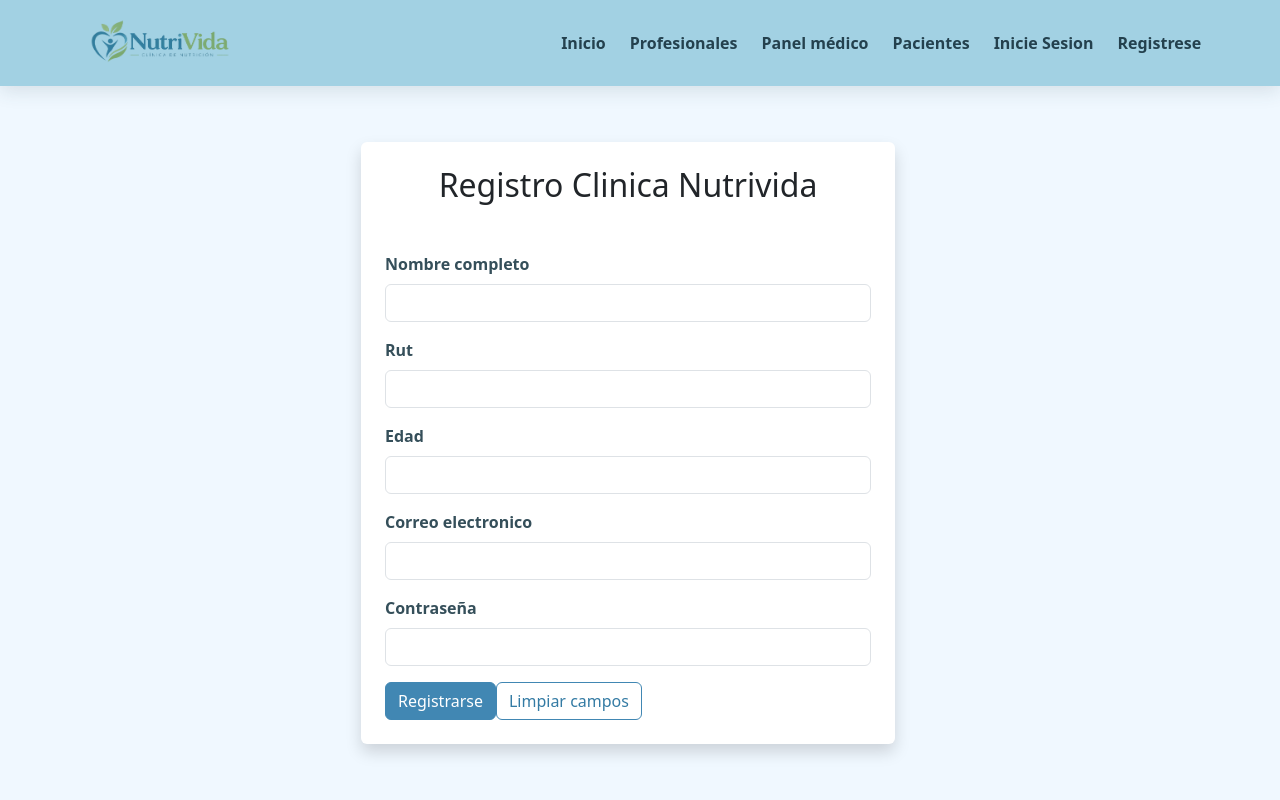
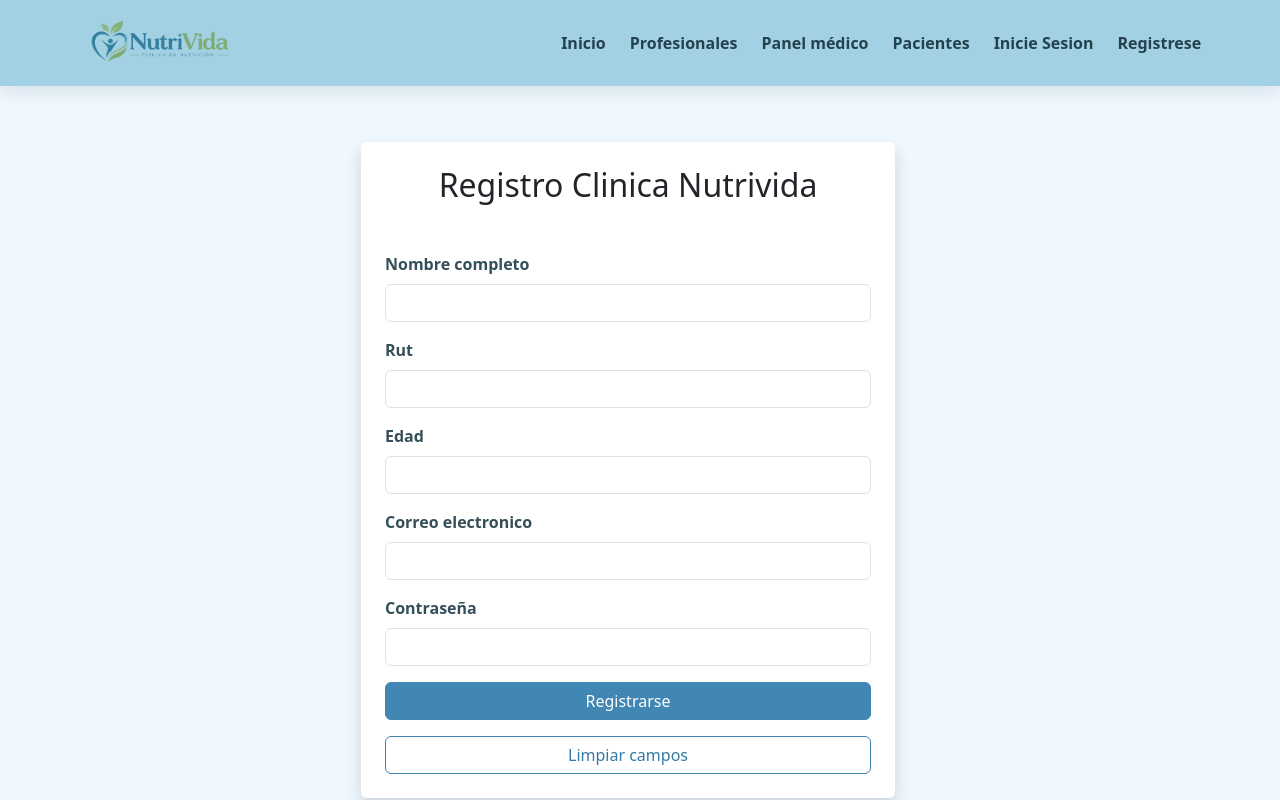
Before and after one commit to jagongora-ai/NutriVidaReact, a React (Vite) app: page /registro in a window 1280 px wide. Shown: the top 800 px of the page. Built offline with nearby package versions, Linux system fonts and the light colour scheme.

Commit message:
Se añade localStorage y useState a formularioLogin

```diff
--- a/src/components/organisms/FormularioRegistroLogin.tsx
+++ b/src/components/organisms/FormularioRegistroLogin.tsx
@@ -1,53 +1,103 @@
+import { useState } from "react"
 import Boton from "../atoms/Boton"
 import BotonSecundario from "../atoms/BotonSecundario"
 import CampoRegistro from "../molecules/CampoRegistro"
+import ValidarRegistro from "../../validaciones/ValidarRegistroLogin"
 
 
 function FormularioRegistroLogin() {
 
+    const manejarDatosRegistro = (e: React.SubmitEvent<HTMLFormElement>) => {
+        e.preventDefault()
+
+
+        const datosFormulario = {
+            nombre,
+            rut,
+            edad: Number(edad),
+            correo,
+            password
+        };
+
+        const esValido = ValidarRegistro(datosFormulario)
+
+        if (!esValido) {
+            return;
+        }
+
+        const usuarioNuevo = {
+            datosFormulario,
+            rol: "Cliente"
+        }
+
+        const usuariosGuardados = localStorage.getItem("usuarios")
+        const listarUsuarios = usuariosGuardados ? JSON.parse(usuariosGuardados) : []
+        listarUsuarios.push(usuarioNuevo)
+
+        localStorage.setItem("usuarios", JSON.stringify(listarUsuarios))
+        alert("Usuario Registrado con exito!!")
+    }
+
+    const [nombre, setNombre] = useState("")
+    const [rut, setRut] = useState("")
+    const [edad, setEdad] = useState("")
+    const [correo, setCorreo] = useState("")
+    const [password, setPassword] = useState("")
+
     return (
 
-        <form className="form-check-label">
+        <form className="form-check-label" onSubmit={manejarDatosRegistro} noValidate>
             <CampoRegistro
                 etiqueta="Nombre completo"
                 tipo="text"
                 nombre="nombre"
+                valor={nombre}
+                alCambiar={setNombre}
+
             />
 
             <CampoRegistro
                 etiqueta="Rut"
                 tipo="text"
                 nombre="Rut"
+                valor={rut}
+                alCambiar={setRut}
             />
 
             <CampoRegistro
                 etiqueta="Edad"
                 tipo="number"
                 nombre="edad"
+                valor={edad}
+                alCambiar={setEdad}
             />
 
             <CampoRegistro
                 etiqueta="Correo electronico"
                 tipo="email"
                 nombre="Correo"
+                valor={correo}
+                alCambiar={setCorreo}
             />
 
             <CampoRegistro
                 etiqueta="Contraseña"
                 tipo="password"
                 nombre="contraseña"
+                valor={password}
+                alCambiar={setPassword}
             />
 
-            <Boton
-                nombre="Registrarse"
-            />
+            <div className="d-flex flex-column gap-3">
+                <Boton
+                    nombre="Registrarse"
+                />
+                <BotonSecundario
+                    nombre="Limpiar campos"
+                />
+            </div>
 
-            <BotonSecundario
-                nombre="Limpiar campos"
-            />
         </form>
     )
-
 }
-
 export default FormularioRegistroLogin
```
